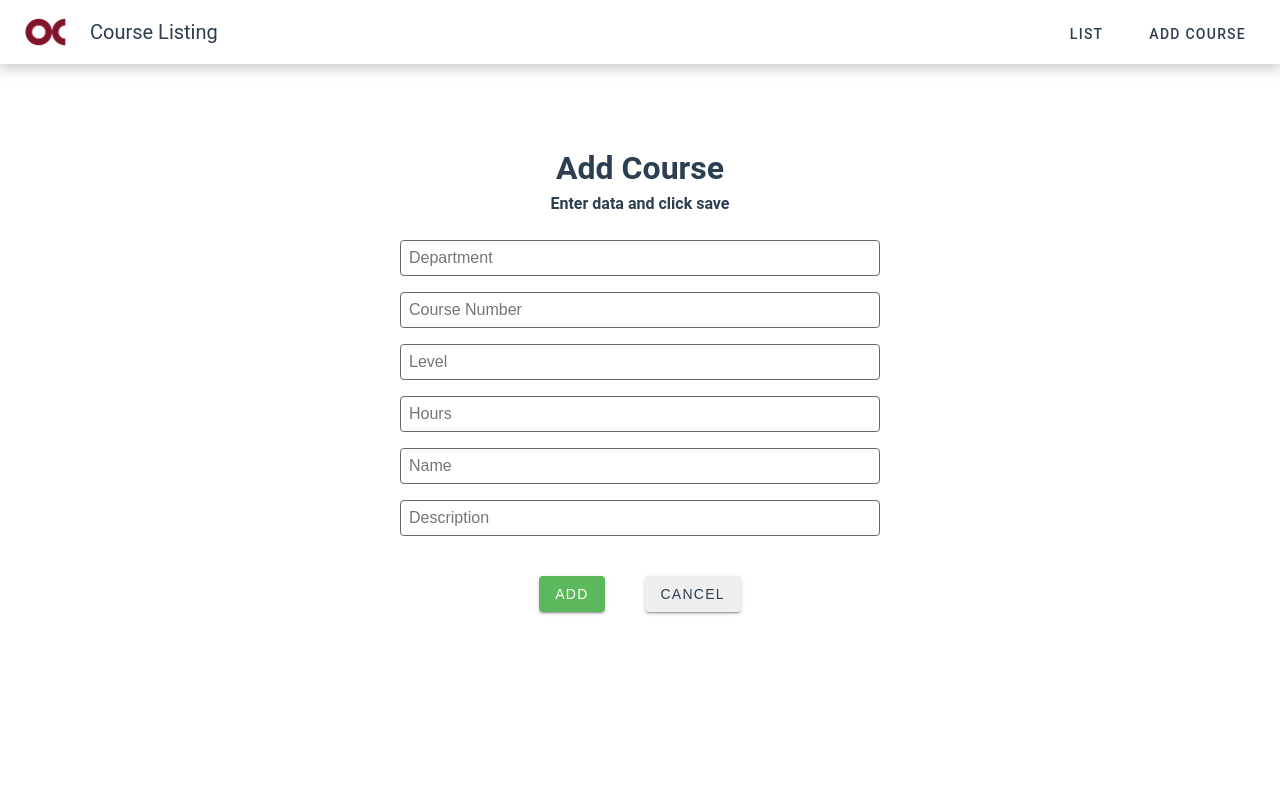
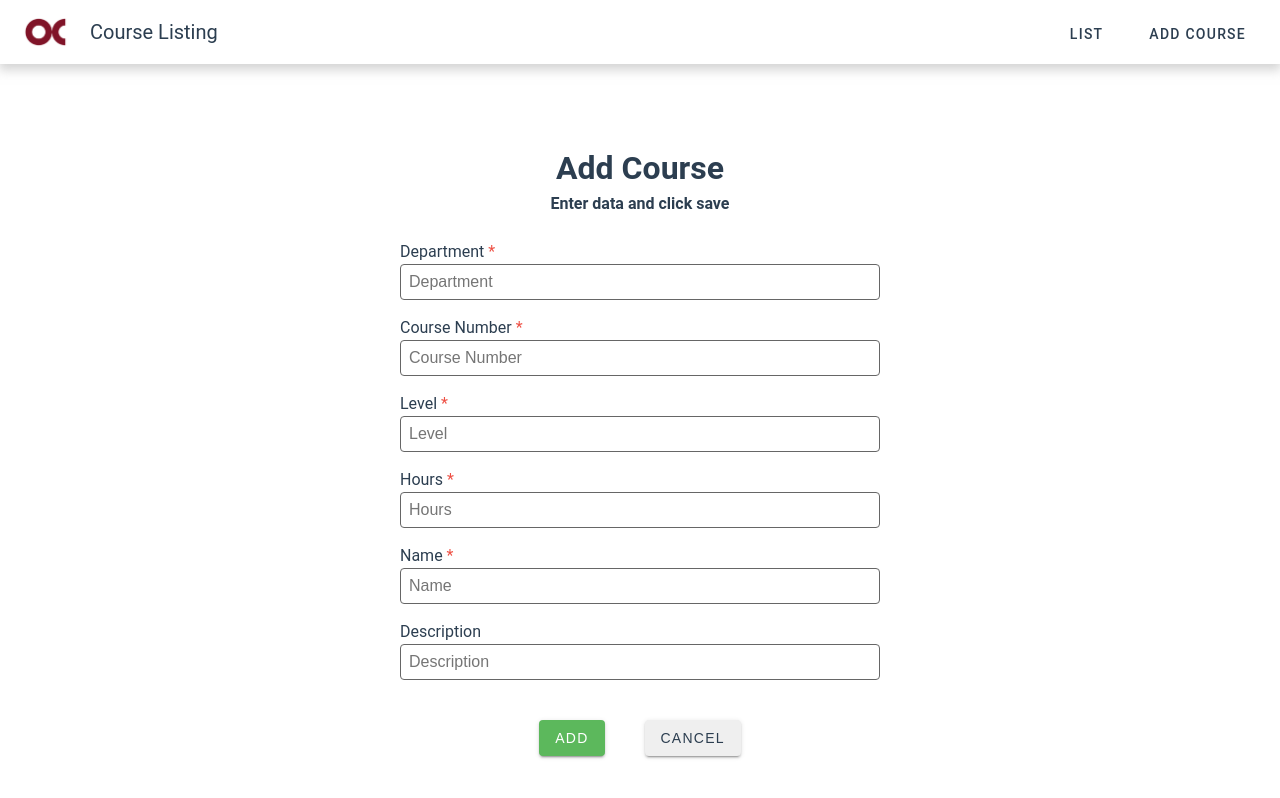
Before and after one commit to JennaStilling/course-listing-t6-frontend, a Vue app: page /add in a window 1280 px wide. Built offline with nearby package versions, Linux system fonts and the light colour scheme.

Commit message:
added error messages

```diff
--- a/src/views/AddCourse.vue
+++ b/src/views/AddCourse.vue
@@ -15,6 +15,7 @@ const course = ref({
   description: ""
 });
 const message = ref("Enter data and click save");
+const errors = ref({});
 
 function addCourse() {
   CourseServices.addCourse(course.value)
@@ -70,21 +71,37 @@ const cancel = () => {
       <br />
       <div class="form">
         <div class="form-group">
+          <label for="department">Department
+            <span class="text-error">{{ errors.department || "*" }}</span>
+          </label>
           <input v-model="course.department" type="text" id="department" placeholder = "Department"/>
         </div>
         <div class="form-group">
+          <label for="courseNumber">Course Number
+            <span class="text-error">{{ errors.courseNumber || "*" }}</span>
+          </label>
           <input v-model="course.courseNumber" type="text" id="courseNumber" placeholder = "Course Number"/>
         </div>
         <div class="form-group">
+          <label for="level">Level
+            <span class="text-error">{{ errors.level || "*" }}</span>
+          </label>
           <input v-model="course.level" type="text" id="level" placeholder = "Level"/>
         </div>
         <div class="form-group">
+          <label for="hours">Hours
+            <span class="text-error">{{ errors.hours || "*" }}</span>
+          </label>
           <input v-model="course.hours" type="text" id="hours" placeholder = "Hours"/>
         </div>
         <div class="form-group">
+          <label for="name">Name
+            <span class="text-error">{{ errors.name || "*" }}</span>
+          </label>
           <input v-model="course.name" type="text" id="name" placeholder = "Name" />
         </div>
         <div class="form-group">
+          <label for="description">Description</label>
           <input v-model="course.description" type="text" id="description" placeholder = "Description"/>
         </div>
       </div>
--- a/src/views/EditCourse.vue
+++ b/src/views/EditCourse.vue
@@ -4,7 +4,7 @@ import { ref, onMounted } from "vue";
 import { useRouter } from "vue-router";
 
 const router = useRouter();
-const message = ref("");
+const message = ref("Edit data and click save");
 
 const props = defineProps({
   id: {
@@ -19,7 +19,6 @@ onMounted(() => {
   CourseServices.getCourse(props.id)
     .then((response) => {
       course.value = response.data;
-      message.value = "Edit data and click save";
     })
     .catch((error) => {
       course.value = "Error: " + error.code + ":" + error.message;
@@ -60,27 +59,37 @@ function save() {
       <br />
       <div class="form">
         <div class="form-group">
-          <label for="department">Department</label>
+          <label for="department">Department
+            <span class="text-error">{{ errors.department || "*" }}</span>
+          </label>
           <input v-model="course.department" type="text" id="department" />
         </div>
 
         <div class="form-group">
-          <label for="courseNumber">Course Number</label>
+          <label for="courseNumber">Course Number
+            <span class="text-error">{{ errors.courseNumber || "*" }}</span>
+          </label>
           <input v-model="course.courseNumber" type="text" id="courseNumber" />
         </div>
 
         <div class="form-group">
-          <label for="level">Level</label>
+          <label for="level">Level
+            <span class="text-error">{{ errors.level || "*" }}</span>
+          </label>
           <input v-model="course.level" type="text" id="level" />
         </div>
 
         <div class="form-group">
-          <label for="hours">Hours</label>
+          <label for="hours">Hours
+            <span class="text-error">{{ errors.hours || "*" }}</span>
+          </label>
           <input v-model="course.hours" type="text" id="hours" />
         </div>
 
         <div class="form-group">
-          <label for="name">Name</label>
+          <label for="name">Name
+            <span class="text-error">{{ errors.name || "*" }}</span>
+          </label>
           <input v-model="course.name" type="text" id="name" />
         </div>
 
```
